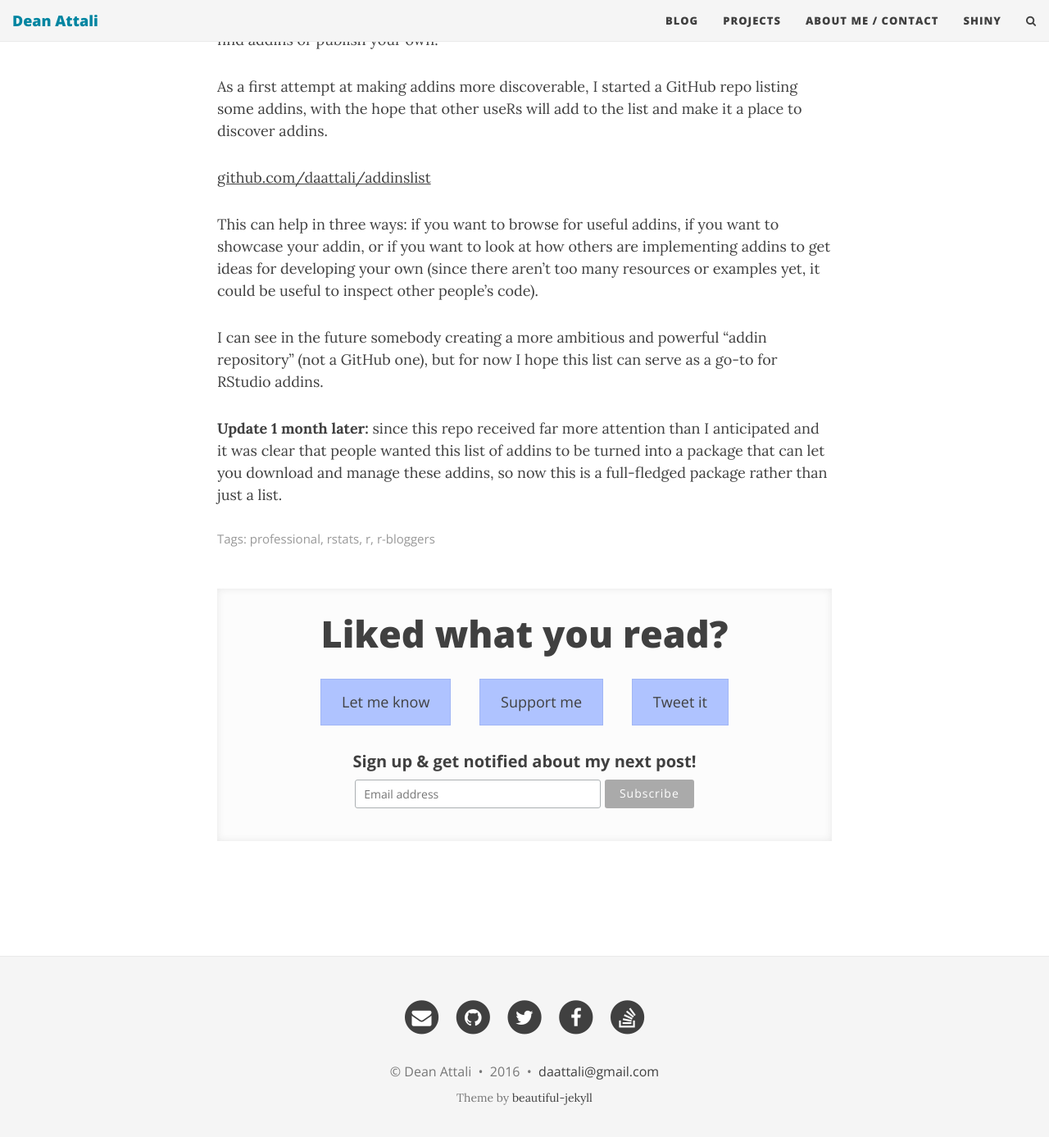
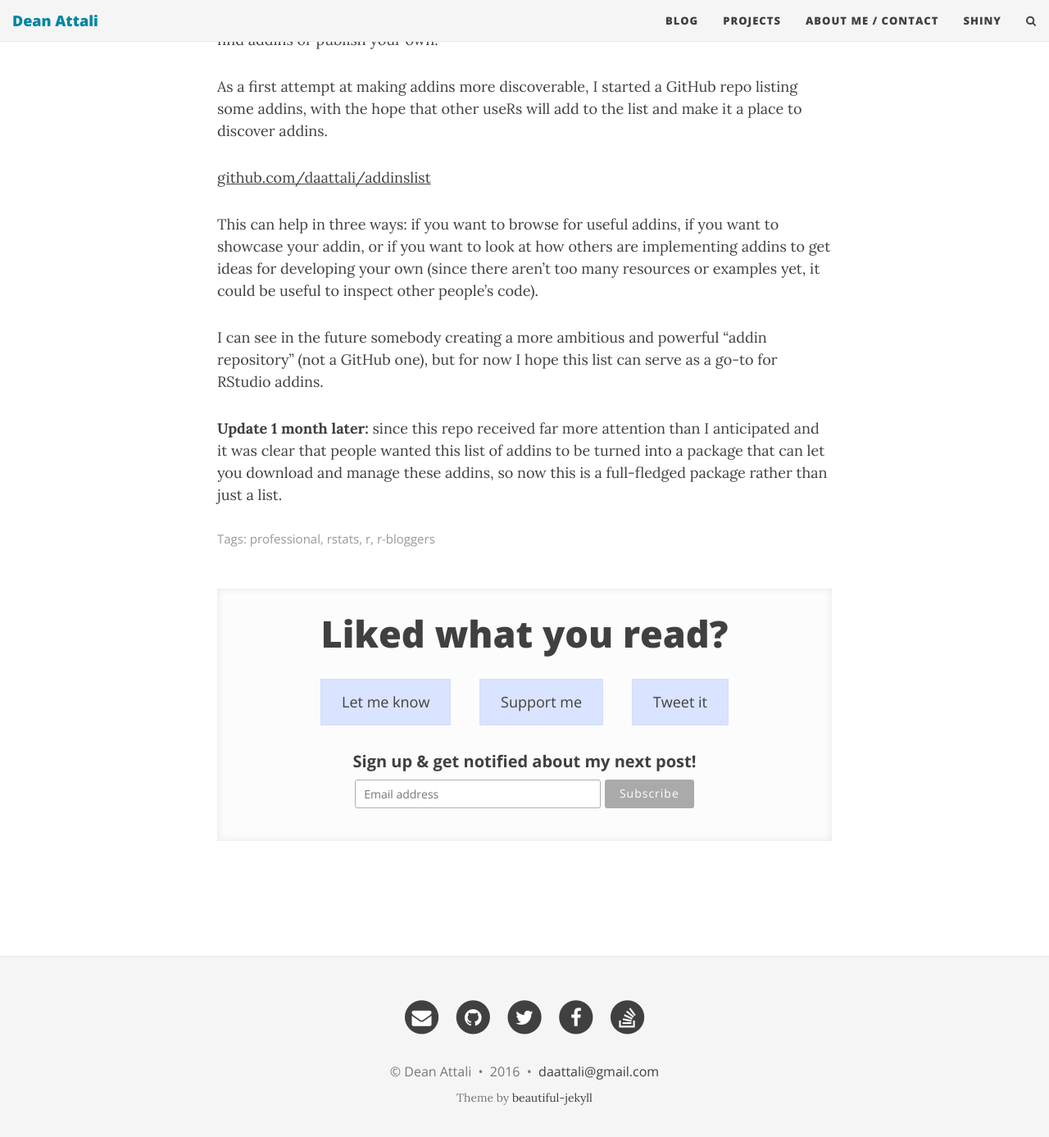
Before and after one commit to daattali/daattali.github.io, a Jekyll site: the page built from notblog/2016-03-30-rstudio-addins-list.md, in a window 1280 px wide and 1400 px high, scrolled down 315 px. Shown: the top 1387 px of the window at 82% size. Built offline with Jekyll 4.4.1, drawn with Linux system fonts in a browser that asks for light colours; nearby versions of some CDN libraries; comment, search, counter and statistics services are not loaded.

Commit message:
slightly change background colour of share buttons

```diff
--- a/css/main.css
+++ b/css/main.css
@@ -629,13 +629,13 @@ footer .theme-by {
 .share-section .share-buttons a {
   font-family: 'Open Sans', 'Helvetica Neue', Helvetica, Arial, sans-serif;
   padding: 10px 15px;
-  background: #afc3ff;
+  background: #dae3ff;
   border-radius: 0;
   color: #404040;
   text-decoration: none;
   margin-left: 20px;
   display: inline-block;
-  border: 1px solid #a1b6f5;
+  border: 1px solid #d2deff;
   font-size: 14px;
 }
 
```
